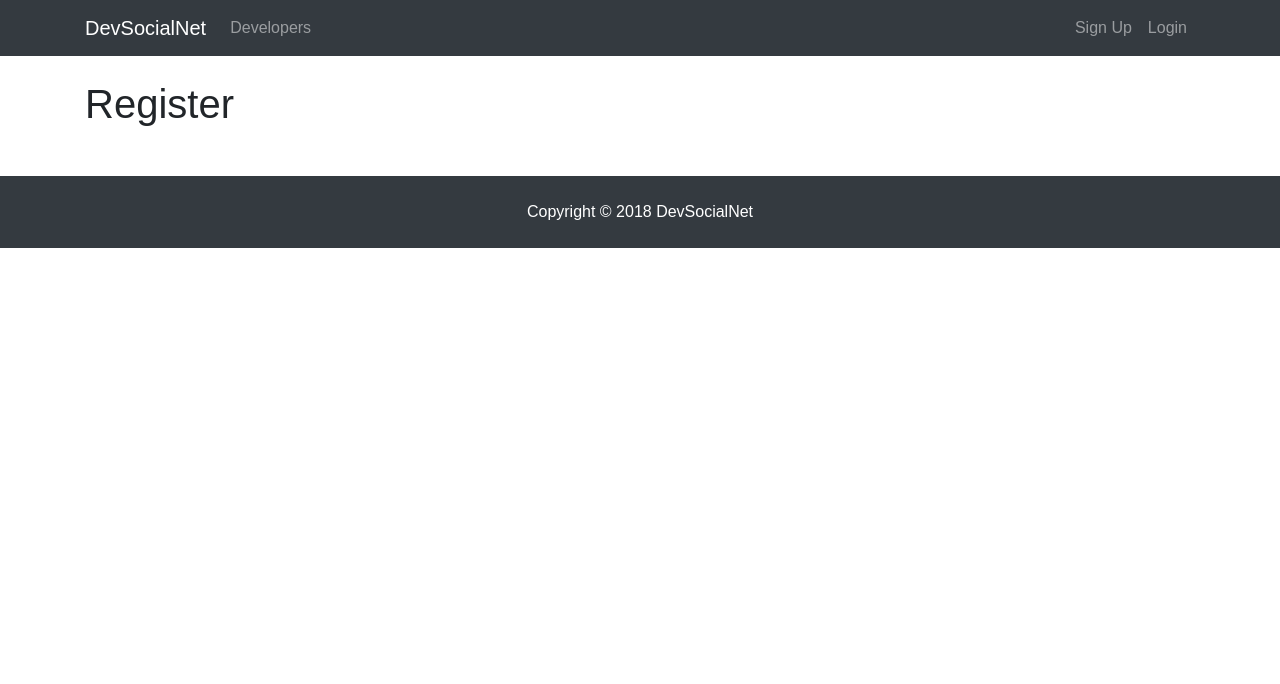
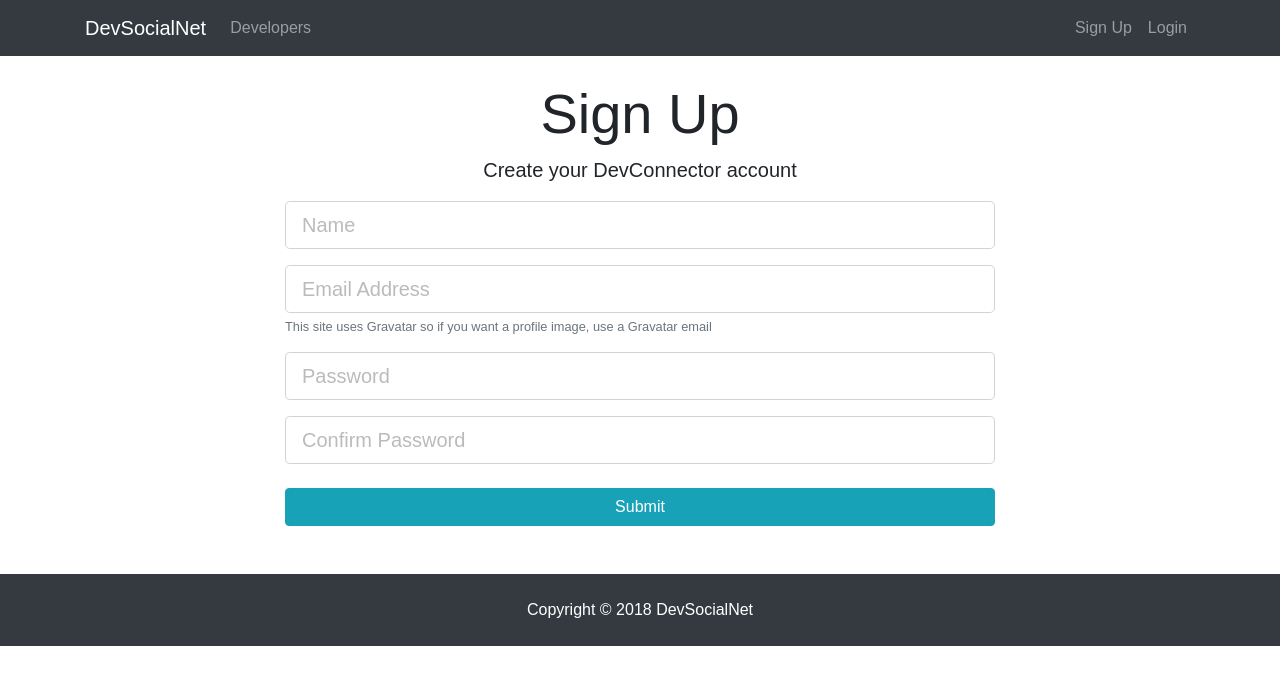
Before and after one commit to noahkrell/dev-social-net, a React (Create React App) app in the folder client/: page /register in a window 1280 px wide. Shown: the top 684 px of the page. Built offline with nearby package versions, Linux system fonts and the light colour scheme.

Commit message:
Create Register component

```diff
--- a/client/src/components/auth/Register.js
+++ b/client/src/components/auth/Register.js
@@ -1,10 +1,94 @@
 import React, { Component } from "react";
 
 class Register extends Component {
+  constructor() {
+    super();
+    this.state = {
+      name: "",
+      email: "",
+      password: "",
+      password2: "",
+      errors: {}
+    };
+    this.onChange = this.onChange.bind(this);
+    this.onSubmit = this.onSubmit.bind(this);
+  }
+
+  onChange(e) {
+    this.setState({ [e.target.name]: e.target.value });
+  }
+
+  onSubmit(e) {
+    e.preventDefault();
+    const newUser = {
+      name: this.state.name,
+      email: this.state.email,
+      password: this.state.password,
+      password2: this.state.password2
+    };
+    console.log(newUser);
+  }
+
   render() {
     return (
-      <div>
-        <h1> Register </h1>
+      <div className="register">
+        <div className="container">
+          <div className="row">
+            <div className="col-md-8 m-auto">
+              <h1 className="display-4 text-center">Sign Up</h1>
+              <p className="lead text-center">
+                Create your DevConnector account
+              </p>
+              <form onSubmit={this.onSubmit}>
+                <div className="form-group">
+                  <input
+                    type="text"
+                    className="form-control form-control-lg"
+                    placeholder="Name"
+                    name="name"
+                    value={this.state.name}
+                    onChange={this.onChange}
+                  />
+                </div>
+                <div className="form-group">
+                  <input
+                    type="email"
+                    className="form-control form-control-lg"
+                    placeholder="Email Address"
+                    name="email"
+                    value={this.state.email}
+                    onChange={this.onChange}
+                  />
+                  <small className="form-text text-muted">
+                    This site uses Gravatar so if you want a profile image, use
+                    a Gravatar email
+                  </small>
+                </div>
+                <div className="form-group">
+                  <input
+                    type="password"
+                    className="form-control form-control-lg"
+                    placeholder="Password"
+                    name="password"
+                    value={this.state.password}
+                    onChange={this.onChange}
+                  />
+                </div>
+                <div className="form-group">
+                  <input
+                    type="password"
+                    className="form-control form-control-lg"
+                    placeholder="Confirm Password"
+                    name="password2"
+                    value={this.state.password2}
+                    onChange={this.onChange}
+                  />
+                </div>
+                <input type="submit" className="btn btn-info btn-block mt-4" />
+              </form>
+            </div>
+          </div>
+        </div>
       </div>
     );
   }
```
